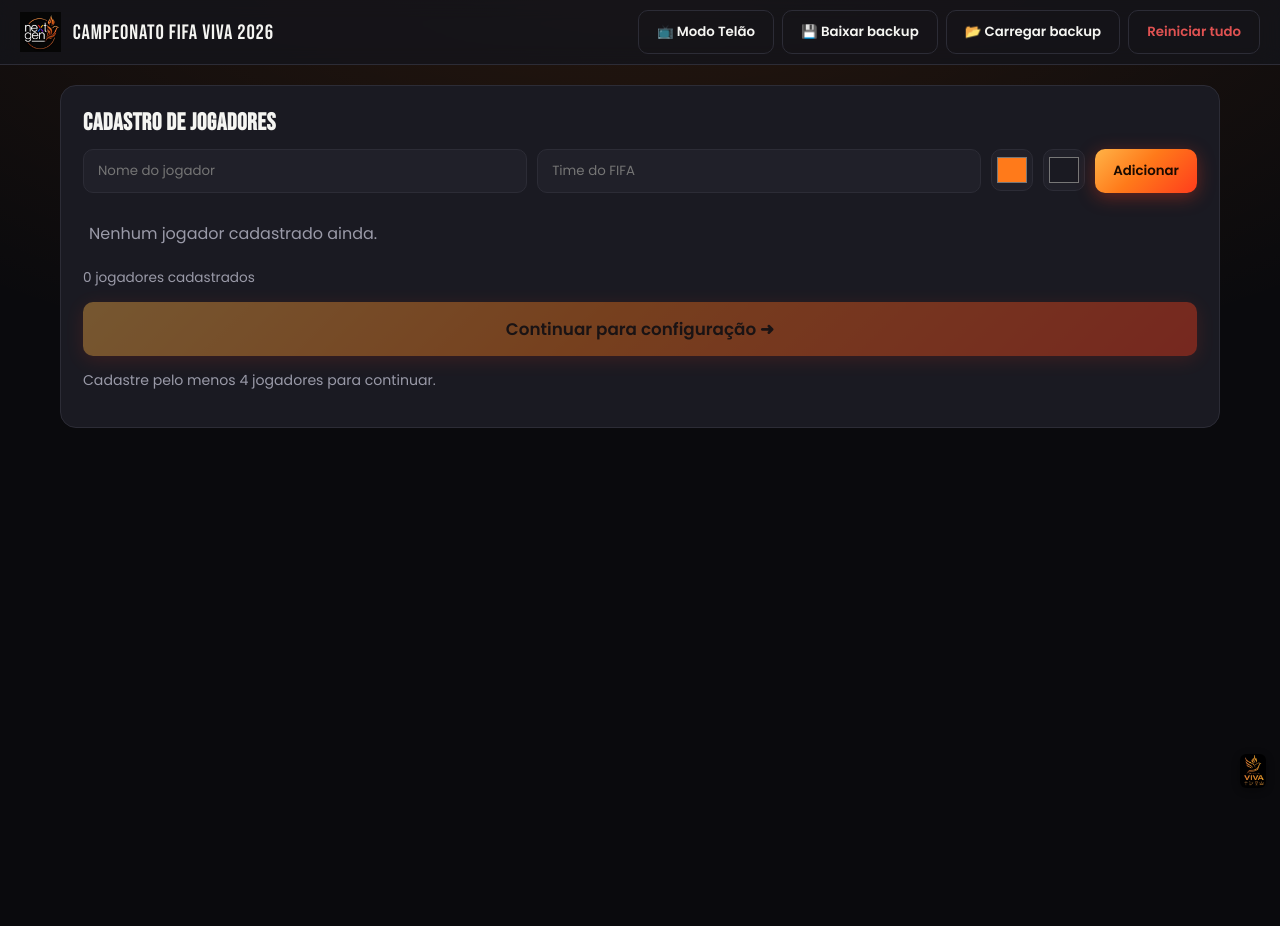
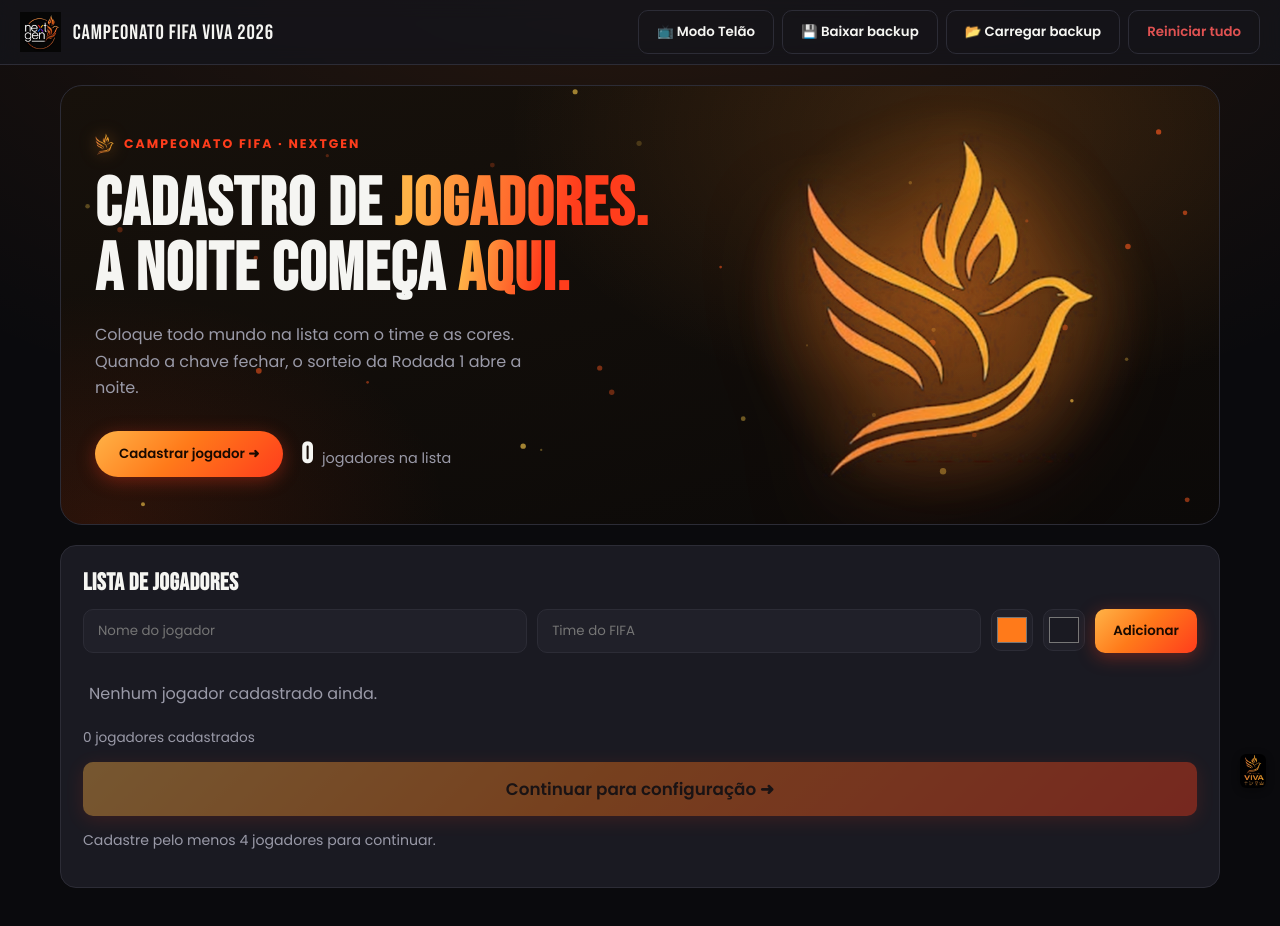
Before and after one commit to venancio27/Fifa-Campeonato, a plain HTML site: page index.html in a window 1280 px wide. Before the commit the page ends 800 px from the top, so only its background shows below. Drawn offline with Linux system fonts and the light colour scheme.

Commit message:
Mudanças capa

```diff
--- a/css/style.css
+++ b/css/style.css
@@ -162,6 +162,124 @@
 .p-name { font-weight: 600; flex: 1; }
 .p-team { color: var(--muted); font-size: 0.9rem; }
 .player-list .empty { color: var(--muted); padding: 12px 6px; }
+
+/* ---------- capa da tela de cadastro ---------- */
+/* Mesma receita da landing page da igreja: brilho radial quente por trás de
+   uma marca grande que flutua, faíscas subindo no canvas e tipografia com
+   gradiente de fogo. Só aparece na fase de cadastro. */
+.hero-cover {
+  position: relative;
+  display: flex;
+  align-items: center;
+  overflow: hidden;
+  min-height: 55vh;
+  padding: 46px 34px;
+  margin-bottom: 20px;
+  border: 1px solid var(--border);
+  border-radius: 22px;
+  background:
+    radial-gradient(ellipse 760px 460px at 78% 10%, rgba(255, 140, 40, 0.17), transparent 60%),
+    radial-gradient(ellipse 620px 420px at 4% 100%, rgba(194, 54, 12, 0.16), transparent 55%),
+    linear-gradient(165deg, #17110b, #0b0908);
+}
+/* width/height explícitos: <canvas> é replaced element, então `inset: 0`
+   sozinho não o estica — ele assumiria a largura do atributo `width`, que o
+   hero.js calcula a partir do offsetWidth (laço de realimentação em telas
+   retina: 300 -> 600 -> 1200...). */
+.hero-embers {
+  position: absolute;
+  inset: 0;
+  z-index: 1;
+  display: block;
+  width: 100%;
+  height: 100%;
+  pointer-events: none;
+}
+.hero-inner {
+  position: relative;
+  z-index: 2;
+  display: grid;
+  grid-template-columns: 1.1fr 0.9fr;
+  align-items: center;
+  gap: 36px;
+  width: 100%;
+}
+
+.hero-eyebrow {
+  display: inline-flex;
+  align-items: center;
+  gap: 10px;
+  margin-bottom: 18px;
+  color: var(--flame-2);
+  font-size: 0.78rem;
+  font-weight: 700;
+  letter-spacing: 0.16em;
+  text-transform: uppercase;
+}
+.hero-eyebrow img {
+  flex-shrink: 0;
+  height: 22px;
+  width: auto;
+  filter: drop-shadow(0 0 8px rgba(255, 138, 31, 0.55));
+}
+
+.hero-title {
+  margin: 0;
+  font-family: 'Bebas Neue', sans-serif;
+  font-size: clamp(2.4rem, 5.4vw, 4.2rem);
+  line-height: 0.98;
+  letter-spacing: 0.02em;
+}
+.flame-text {
+  background: linear-gradient(100deg, var(--flame-3) 8%, var(--flame-2) 70%);
+  -webkit-background-clip: text;
+  background-clip: text;
+  color: transparent;
+}
+
+.hero-lead {
+  max-width: 46ch;
+  margin: 18px 0 0;
+  color: var(--muted);
+  font-size: 1rem;
+  line-height: 1.65;
+}
+
+.hero-ctas { display: flex; flex-wrap: wrap; align-items: center; gap: 18px; margin-top: 30px; }
+.btn-pill { border-radius: 100px; padding: 13px 24px; }
+.hero-count { display: inline-flex; align-items: baseline; gap: 8px; color: var(--muted); font-size: 0.9rem; }
+.hero-count strong { font-family: 'Bebas Neue', sans-serif; font-size: 1.8rem; letter-spacing: 0.04em; color: var(--text); }
+
+.hero-mark { position: relative; display: flex; align-items: center; justify-content: center; }
+.hero-mark .hero-glow {
+  position: absolute;
+  z-index: 0;
+  width: 420px;
+  max-width: 130%;
+  aspect-ratio: 1;
+  background: radial-gradient(circle, rgba(255, 138, 31, 0.38), transparent 68%);
+  filter: blur(10px);
+}
+.hero-mark img {
+  position: relative;
+  z-index: 1;
+  width: min(300px, 82%);
+  height: auto;
+  filter: drop-shadow(0 26px 54px rgba(255, 90, 31, 0.32)) drop-shadow(0 0 30px rgba(255, 170, 70, 0.2));
+}
+
+@media (max-width: 860px) {
+  .hero-cover { min-height: 0; padding: 32px 22px; }
+  .hero-inner { grid-template-columns: 1fr; gap: 24px; }
+  .hero-mark { order: -1; }
+  .hero-mark img { width: 190px; }
+  .hero-mark .hero-glow { width: 260px; }
+  .hero-lead { max-width: none; }
+}
+
+@media (prefers-reduced-motion: reduce) {
+  .hero-embers { display: none; }
+}
 
 /* ---------- ribbon de cores do time (detalhe, não escudo) ---------- */
 .color-ribbon, .reel-ribbon, .draw-ribbon, .ticker-ribbon {
--- /dev/null
+++ b/js/hero.js
@@ -0,0 +1,104 @@
+// Capa da tela de cadastro: as faíscas subindo no canvas. Fica fora do HTML
+// gerado por ui.js porque render() troca o innerHTML inteiro a cada jogador
+// adicionado — se a animação vivesse lá, ela reiniciaria do zero toda vez.
+// Aqui as partículas ficam guardadas no módulo e só o canvas (o elemento) é
+// reconectado. O pombo é estático: brilho, sem movimento.
+
+const EMBER_COLORS = ['255, 207, 77', '255, 90, 31'];
+
+let particles = [];
+let rafId = null;
+let canvasEl = null;
+let width = 0;
+let height = 0;
+let dpr = 1;
+let observer = null;
+
+function reducedMotion() {
+  return window.matchMedia('(prefers-reduced-motion: reduce)').matches;
+}
+
+function resize() {
+  if (!canvasEl) return;
+  dpr = Math.min(window.devicePixelRatio || 1, 2);
+  width = canvasEl.offsetWidth;
+  height = canvasEl.offsetHeight;
+  canvasEl.width = Math.round(width * dpr);
+  canvasEl.height = Math.round(height * dpr);
+}
+
+function desiredCount() {
+  return Math.max(10, Math.min(34, Math.floor(width / 32)));
+}
+
+// Distribui as faíscas por toda a altura logo de cara. O site da igreja solta
+// todas de baixo da tela, o que funciona lá porque a capa monta uma vez só;
+// aqui a capa remonta a cada cadastro e um "vazio" de 15s toda vez apareceria.
+function seed() {
+  particles = Array.from({ length: desiredCount() }, () => ({
+    x: Math.random() * width,
+    y: Math.random() * height,
+    r: 1 + Math.random() * 2.2,
+    speed: 0.25 + Math.random() * 0.6,
+    drift: (Math.random() - 0.5) * 0.4,
+    alpha: 0.15 + Math.random() * 0.5,
+    color: EMBER_COLORS[Math.random() > 0.5 ? 0 : 1],
+  }));
+}
+
+function frame() {
+  if (!canvasEl) return;
+  const ctx = canvasEl.getContext('2d');
+  ctx.setTransform(dpr, 0, 0, dpr, 0, 0);
+  ctx.clearRect(0, 0, width, height);
+  for (const p of particles) {
+    p.y -= p.speed;
+    p.x += p.drift;
+    if (p.y < -10) {
+      p.y = height + 10;
+      p.x = Math.random() * width;
+    }
+    ctx.beginPath();
+    ctx.fillStyle = `rgba(${p.color}, ${p.alpha})`;
+    ctx.arc(p.x, p.y, p.r, 0, Math.PI * 2);
+    ctx.fill();
+  }
+  rafId = requestAnimationFrame(frame);
+}
+
+export function stopHero() {
+  if (rafId) cancelAnimationFrame(rafId);
+  rafId = null;
+  if (observer) observer.disconnect();
+  observer = null;
+  canvasEl = null;
+}
+
+// Chamada depois de todo render(). Se a capa não está na tela (outra fase do
+// campeonato, modo telão), desliga tudo.
+export function mountHero(root) {
+  const canvas = root.querySelector('.hero-embers');
+  if (!canvas) {
+    stopHero();
+    return;
+  }
+
+  if (reducedMotion()) return;
+
+  const wasRunning = rafId !== null;
+  canvasEl = canvas;
+  resize();
+  if (!particles.length || particles.length !== desiredCount()) seed();
+
+  // A capa muda de altura depois do primeiro layout (o PNG do pombo ainda
+  // estava carregando, a janela mudou de tamanho). Sem isso o backing store
+  // fica com a altura antiga e as faíscas saem esticadas.
+  if (observer) observer.disconnect();
+  observer = new ResizeObserver(() => {
+    resize();
+    if (particles.length !== desiredCount()) seed();
+  });
+  observer.observe(canvas);
+
+  if (!wasRunning) frame();
+}
--- a/js/main.js
+++ b/js/main.js
@@ -3,6 +3,7 @@
 import { openScoreModal, openInfoModal } from './modal.js';
 import { runDrawAnimation } from './wheel.js';
 import { updateTicker } from './ticker.js';
+import { mountHero } from './hero.js';
 
 const appEl = document.getElementById('app');
 let state = S.loadState();
@@ -14,6 +15,7 @@
 function rerender() {
   UI.render(state, appEl, uiExtra);
   updateTicker(state);
+  mountHero(appEl);
 }
 function persistAndRerender() {
   S.saveState(state);
@@ -142,6 +144,15 @@
       mutate((s) => S.removePlayer(s, btn.dataset.id));
       break;
 
+    case 'focus-name': {
+      const input = appEl.querySelector('#add-player-form input[name="name"]');
+      if (input) {
+        input.scrollIntoView({ behavior: 'smooth', block: 'center' });
+        input.focus({ preventScroll: true });
+      }
+      break;
+    }
+
     case 'goto-config':
       mutate((s) => S.goToConfig(s));
       break;
--- a/js/ui.js
+++ b/js/ui.js
@@ -173,6 +173,39 @@
     </label>`;
 }
 
+// A capa da tela de cadastro. Segue a linguagem da landing page da igreja:
+// pombo de fogo grande flutuando, brilho radial por trás e faíscas subindo
+// (essas vêm do canvas, animado em hero.js). Só a Rodada 0 tem isso — depois
+// que o campeonato começa, a tela vira ferramenta de operação.
+function renderCoverHero(state) {
+  const n = state.players.length;
+  return `
+    <section class="hero-cover">
+      <canvas class="hero-embers" aria-hidden="true"></canvas>
+      <div class="hero-inner">
+        <div class="hero-copy">
+          <div class="hero-eyebrow">
+            <img src="assets/logo-viva-mark.png" alt="" aria-hidden="true" />
+            Campeonato FIFA · NextGen
+          </div>
+          <h1 class="hero-title">Cadastro de <span class="flame-text">jogadores.</span><br />A noite começa <span class="flame-text">aqui.</span></h1>
+          <p class="hero-lead">
+            Coloque todo mundo na lista com o time e as cores. Quando a chave fechar,
+            o sorteio da Rodada 1 abre a noite.
+          </p>
+          <div class="hero-ctas">
+            <button class="btn btn-primary btn-pill" data-action="focus-name">Cadastrar jogador ➜</button>
+            <div class="hero-count"><strong>${n}</strong> ${n === 1 ? 'jogador na lista' : 'jogadores na lista'}</div>
+          </div>
+        </div>
+        <div class="hero-mark">
+          <div class="hero-glow" aria-hidden="true"></div>
+          <img src="assets/logo-viva-mark.png" alt="Igreja Viva" />
+        </div>
+      </div>
+    </section>`;
+}
+
 function renderRegistration(state) {
   const players = state.players
     .map(
@@ -191,8 +224,9 @@
   const canStart = S.canStartTournament(state);
 
   return `
+    ${renderCoverHero(state)}
     <section class="panel">
-      <h2>Cadastro de jogadores</h2>
+      <h2>Lista de jogadores</h2>
       <form id="add-player-form" class="add-player-form">
         <input type="text" name="name" placeholder="Nome do jogador" autocomplete="off" required />
         ${teamFieldHtml()}
```
Also changed, not shown: assets/logo-viva-mark.png (added).
